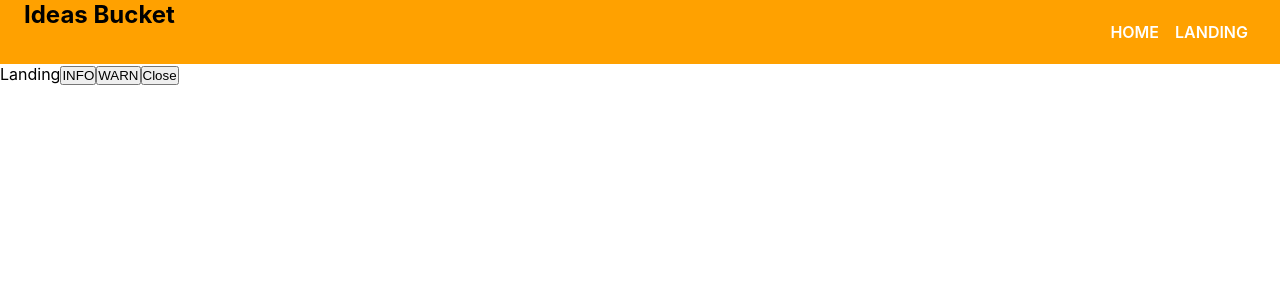
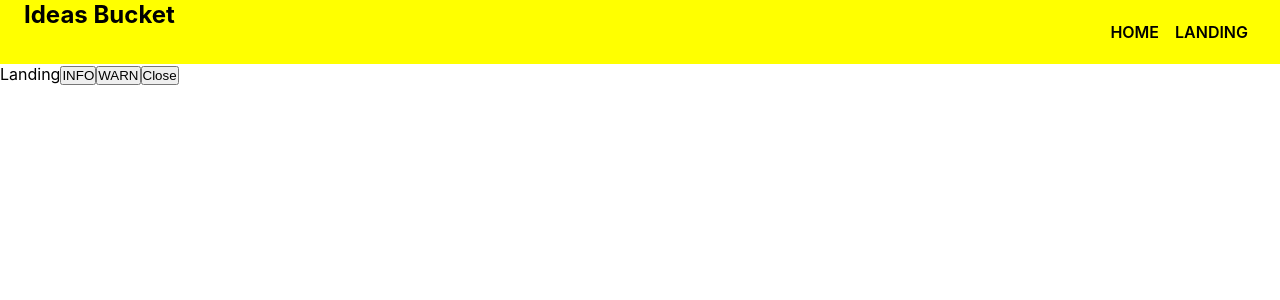
Before and after one commit to cbrannen9a/ideas-bucket, a React (Create React App) app: page / in a window 1280 px wide. Shown: the top 300 px of the page. Built offline with nearby package versions, Linux system fonts and the light colour scheme; no server answers.

Commit message:
Set theming for navigation

```diff
--- a/src/components/navbar/BurgerMenu.tsx
+++ b/src/components/navbar/BurgerMenu.tsx
@@ -29,7 +29,7 @@ const Wrapper = styled.div`
     top: 0.9rem;
     right: -0.5rem;
     border-radius: 9px;
-    background: #fdcb6e;
+    background: ${(props) => props.theme.main.primary};
     display: block;
     position: relative;
     width: 2rem;
--- a/src/components/navbar/CollapseMenu.tsx
+++ b/src/components/navbar/CollapseMenu.tsx
@@ -43,7 +43,7 @@ export default CollapseMenu;
 
 const CollapseWrapper = styled(animated.div)`
   position: absolute;
-  background: #2d3436;
+  background: ${(props) => props.theme.main.secondary};
   left: 0;
   right: 0;
 `;
@@ -58,13 +58,13 @@ const NavLinks = styled.ul`
   & a {
     font-size: 1rem;
     line-height: 2;
-    color: #dfe6e9;
+    color: ${(props) => props.theme.main.secondaryText};
     text-transform: uppercase;
     text-decoration: none;
     cursor: pointer;
     &:hover {
-      color: #fdcb6e;
-      border-bottom: 1px solid #fdcb6e;
+      color: ${(props) => props.theme.main.secondaryText};
+      border-bottom: 1px solid ${(props) => props.theme.main.secondaryText};
     }
   }
 `;
--- a/src/components/navbar/NavBar.tsx
+++ b/src/components/navbar/NavBar.tsx
@@ -50,7 +50,7 @@ const StyledNavBar = styled.nav`
   width: 100%;
   top: 0;
   left: 0;
-  background: #ffa100;
+  background: ${(props) => props.theme.main.primary};
   z-index: 1;
   font-size: 1rem;
 
@@ -74,7 +74,7 @@ const NavLinks = styled.ul`
   margin: auto 0;
 
   & a {
-    color: #fff;
+    color: ${(props) => props.theme.main.primaryText};
     text-transform: uppercase;
     font-weight: 600;
     border-bottom: 1px solid transparent;
@@ -83,8 +83,8 @@ const NavLinks = styled.ul`
     text-decoration: none;
     cursor: pointer;
     &:hover {
-      color: #000;
-      border-bottom: 1px solid #000;
+      color: ${(props) => props.theme.main.secondaryText};
+      border-bottom: 1px solid ${(props) => props.theme.main.secondaryText};
     }
     @media (max-width: 768px) {
       display: none;
@@ -93,7 +93,7 @@ const NavLinks = styled.ul`
 `;
 
 const BurgerWrapper = styled.div`
-  background-color: #f7f7f7;
+  background-color: ${(props) => props.theme.main.secondary};
   height: 3rem;
   width: 3rem;
   position: fixed;
```
